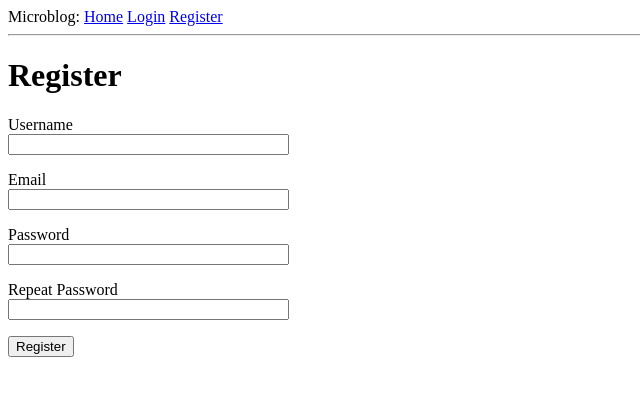
After one commit to getnet2006/microblog, a Flask app: page /register in a window 1280 px wide. The commit adds this page. Shown: the top 396 px of the page, without its empty margins (0-640 px from the left). Run offline with Flask 2, Linux system fonts and the light colour scheme.

Commit message:
chapter 5 task

```diff
--- a/app/__init__.py
+++ b/app/__init__.py
@@ -2,10 +2,13 @@ from flask import Flask
 from config import Config
 from flask_sqlalchemy import SQLAlchemy
 from flask_migrate import Migrate
+from flask_login import LoginManager
 
 app = Flask(__name__)
 app.config.from_object(Config)
 db = SQLAlchemy(app)
 migrate = Migrate(app, db)
+login = LoginManager(app)
+login.login_view = 'login'
 
 from app import routes, models
--- a/app/forms.py
+++ b/app/forms.py
@@ -1,9 +1,27 @@
 from flask_wtf import FlaskForm
 from wtforms import StringField, PasswordField, SubmitField, BooleanField
-from wtforms.validators import DataRequired
+from wtforms.validators import DataRequired, Email, EqualTo, ValidationError
+from app.models import User
 
 class LoginForm(FlaskForm):
     username = StringField('Username', validators=[DataRequired()])
     password = PasswordField('Password', validators=[DataRequired()])
     remember_me = BooleanField('Remember Me')
     submit = SubmitField('Sign In')
+
+class RegistrationForm(FlaskForm):
+    username = StringField('Username', validators=[DataRequired()])
+    email = StringField('Email', validators=[DataRequired(), Email()])
+    password = PasswordField('Password', validators=[DataRequired()])
+    password_confirm = PasswordField('Repeat Password', validators=[DataRequired(), EqualTo('password')])
+    submit = SubmitField('Register')
+
+    def validate_usernames(self, username):
+        user = User.query.filter_by(username=username.data).first()
+        if user is not None:
+            raise ValidationError('Please use a different username.')
+
+    def validate_emails(self, email):
+        user = User.query.filter_by(email=email.data).first()
+        if user is not None:
+            raise ValidationError('Please use a different email address.')
--- a/app/routes.py
+++ b/app/routes.py
@@ -1,11 +1,15 @@
-from app import app
-from flask import render_template, flash, redirect, url_for
-from app.forms import LoginForm
+from app import app, db
+from flask import render_template, flash, redirect, url_for, request
+from app.forms import LoginForm, RegistrationForm
+from flask_login import current_user, login_user, logout_user, login_required
+from app.models import User
+from werkzeug.urls import url_parse
+
 
 @app.route('/')
 @app.route('/index')
+@login_required
 def index():
-    user = {'username': 'Miguel'}
     posts = [
         {
             'author': {'username': 'John'},
@@ -16,12 +20,40 @@ def index():
             'body': 'The Avengers movie was so cool!'
         }
     ]
-    return render_template('index.html', title='Home', user=user, posts=posts)
+    return render_template('index.html', title='Home', posts=posts)
 
 @app.route('/login', methods=['POST', 'GET'])
 def login():
+    if current_user.is_authenticated:
+        return redirect(url_for('index'))
     form = LoginForm()
     if form.validate_on_submit():
-        flash('Login requested for user {}, remember_me={}'.format(form.username.data, form.remember_me.data))
+        user = User.query.filter_by(username=form.username.data).first()
+        if user is None or not user.check_password(form.password.data):
+            flash('Invalid username or password')
+            return redirect(url_for('login'))
+        login_user(user, remember=form.remember_me.data)
+        next_page = request.args.get('next')
+        if not next_page or url_parse(next_page).netloc != '':
+            next_page = url_for('index')
+        return redirect(next_page)
+    return render_template('login.html', title='Sign In', form = form)
+
+@app.route('/register', methods=['POST', 'GET'])
+def register():
+    if current_user.is_authenticated:
         return redirect(url_for('index'))
-    return render_template('login.html', title='Sign In', form = form)
+    form = RegistrationForm()
+    if form.validate_on_submit():
+        user = User(username=form.username.data, email=form.email.data)
+        user.set_password(form.password.data)
+        db.session.add(user)
+        db.session.commit()
+        flash('Congratulations, you are now a registered user!')
+        return redirect(url_for('login'))
+    return render_template('register.html', title='Register', form = form)
+
+@app.route('/logout')
+def logout():
+    logout_user()
+    return redirect(url_for('login'))
--- a/app/templates/base.html
+++ b/app/templates/base.html
@@ -11,7 +11,12 @@
     <div>
         Microblog:
         <a href="{{ url_for('index') }}">Home</a>
-        <a href="{{ url_for('login') }}">Login</a>
+        {% if current_user.is_anonymous  %}
+            <a href="{{ url_for('login') }}">Login</a>
+            <a href="{{ url_for('register') }}">Register</a>
+        {% else %}
+            <a href="{{ url_for('logout') }}">Logout</a>
+        {% endif %}
     </div>
     <hr>
     {% with messages = get_flashed_messages() %}
--- a/app/templates/index.html
+++ b/app/templates/index.html
@@ -1,7 +1,7 @@
 {% extends "base.html" %}
 
 {% block content %}
-    <h1>Hello, {{user.username}}</h1>
+    <h1>Hello, {{ current_user.username }}!</h1>
     {% for post in posts %}
         <div>
             <h2>{{post.author.username}} says:</h2>
--- a/app/templates/login.html
+++ b/app/templates/login.html
@@ -20,5 +20,6 @@
         </p>
         <p>{{form.remember_me()}} {{form.remember_me.label}}</p>
         <p>{{form.submit()}}</p>
+        <p>New User? <a href="{{ url_for('register')}}">Click to Register</a></p>
     </form>
 {% endblock %}
--- /dev/null
+++ b/app/templates/register.html
@@ -0,0 +1,40 @@
+{% extends "base.html" %}
+
+{% block content %}
+    <h1>Register</h1>
+    <form action="" method="post" novalidate>
+        {{ form.hidden_tag() }}
+        <p>
+            {{ form.username.label }} <br>
+            {{ form.username(size=32)}} <br>
+            {% for error in form.username.errors %}
+                <span style="color:Red">[{{ error }}]</span>
+            {% endfor %}
+        </p>
+        <p>
+            {{ form.email.label }} <br>
+            {{ form.email(size=32)}} <br>
+            {% for error in form.email.errors %}
+                <span style="color:Red">[{{ error }}]</span>
+            {% endfor %}
+        </p>
+
+        <p>
+            {{ form.password.label }} <br>
+            {{ form.password(size=32)}} <br>
+            {% for error in form.password.errors %}
+                <span style="color:Red">[{{ error }}]</span>
+            {% endfor %}
+        </p>
+
+        <p>
+            {{ form.password_confirm.label }} <br>
+            {{ form.password_confirm(size=32)}} <br>
+            {% for error in form.password_confirm.errors %}
+                <span style="color:Red">[{{ error }}]</span>
+            {% endfor %}
+        </p>
+        <p>{{ form.submit() }}</p>
+
+    </form>
+{% endblock %}
```
Also changed, not shown: app/models.py (+14 -2 lines).
